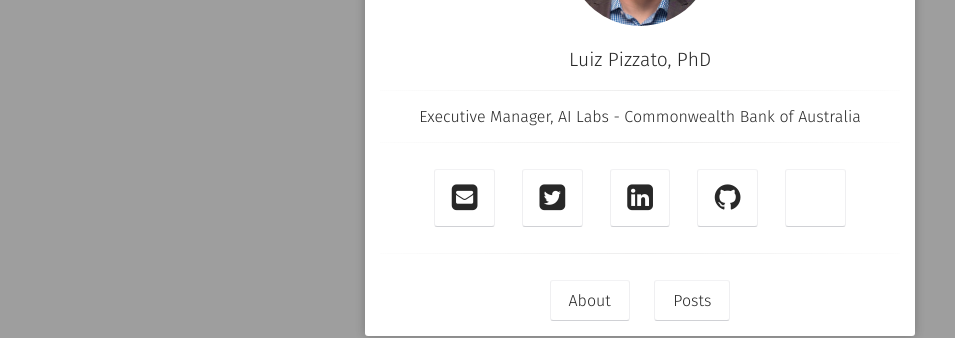
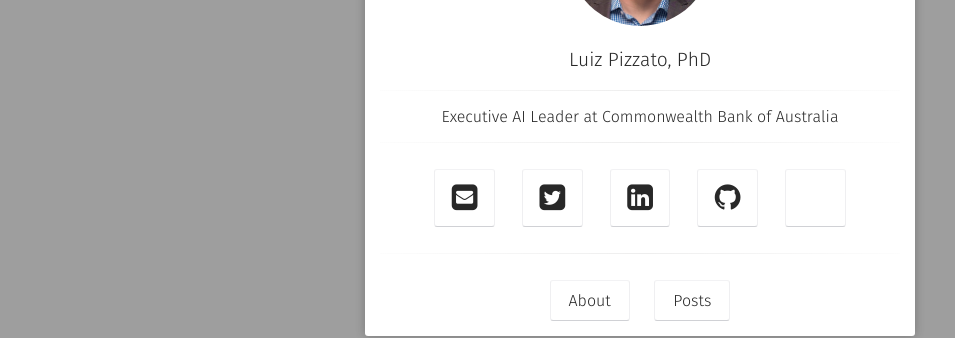
Before and after one commit to pizzato/pizzato.github.io, a Jekyll site: the page built from index.html, in a window 1280 px wide. Shown: the part 350-688 px from the top of the page, without its empty margins (0-955 px from the left). Built offline with Jekyll 4.4.1, drawn with Linux system fonts in a browser that asks for light colours; some web fonts are replaced; a style sheet for code colours, icons or effects is not loaded.

Commit message:
Update _config.yml
Title and description

```diff
--- a/_config.yml
+++ b/_config.yml
@@ -1,7 +1,7 @@
 # Site
 title:              Luiz Pizzato, PhD
-bio:                "Executive Manager, AI Labs - Commonwealth Bank of Australia"
-description:        'Data Science Executive - Problem Solver'
+bio:                "Executive AI Leader at Commonwealth Bank of Australia"
+description:        'Data Science Executive - Problem Solver - Driving AI Innovation'
 reading_time:       true
 words_per_minute:   200
 logo:               'assets/img/LuizPizzato.jpg'
```
